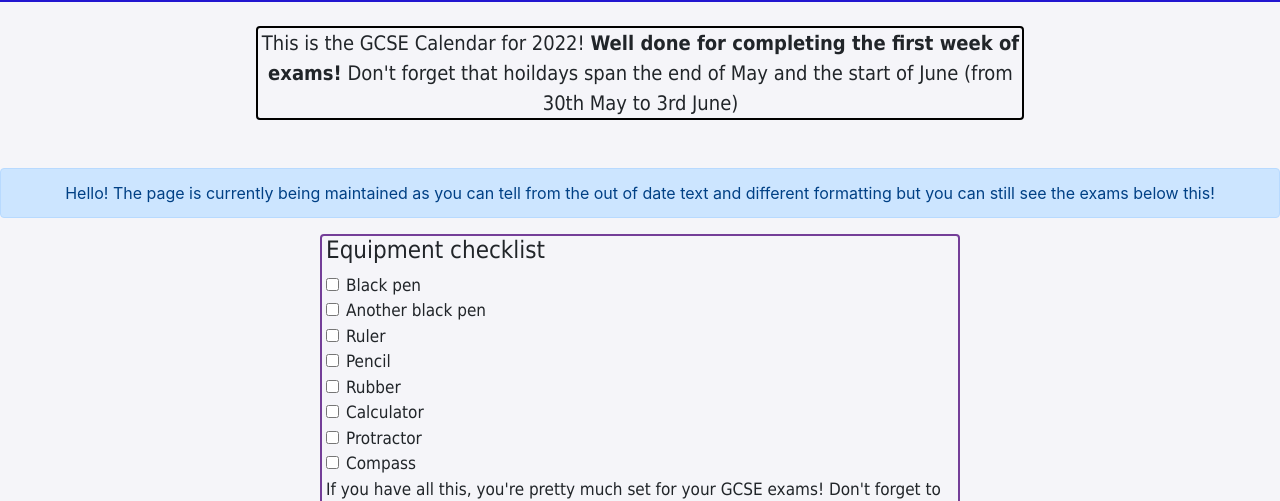
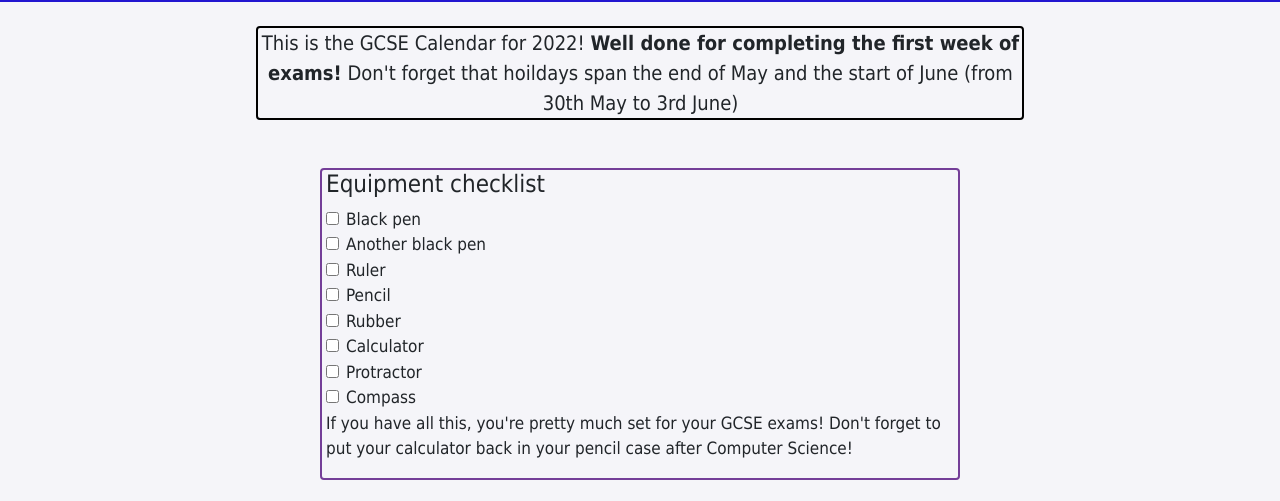
Before and after one commit to nasramo/template, a plain HTML site: page index.html in a window 1280 px wide. Shown: the part 62-563 px from the top of the page. Drawn offline with nearby package versions, Linux system fonts and the light colour scheme.

Commit message:
removed alert

```diff
--- a/index.html
+++ b/index.html
@@ -53,7 +53,6 @@
     <p class='note rounded'>This is the GCSE Calendar for 2022! <strong>Well done for completing the first week of exams!</strong> Don't forget that hoildays span the end of May and the start of June (from 30th May to 3rd June)</p>
     <br>
     <br>
-      <div class='rounded alert alert-primary text-center'>Hello! The page is currently being maintained as you can tell from the out of date text and different formatting but you can still see the exams below this!</div>
       <div class='eqc rounded'>
           <h4>Equipment checklist</h4>
         <div class="form-check">
```
